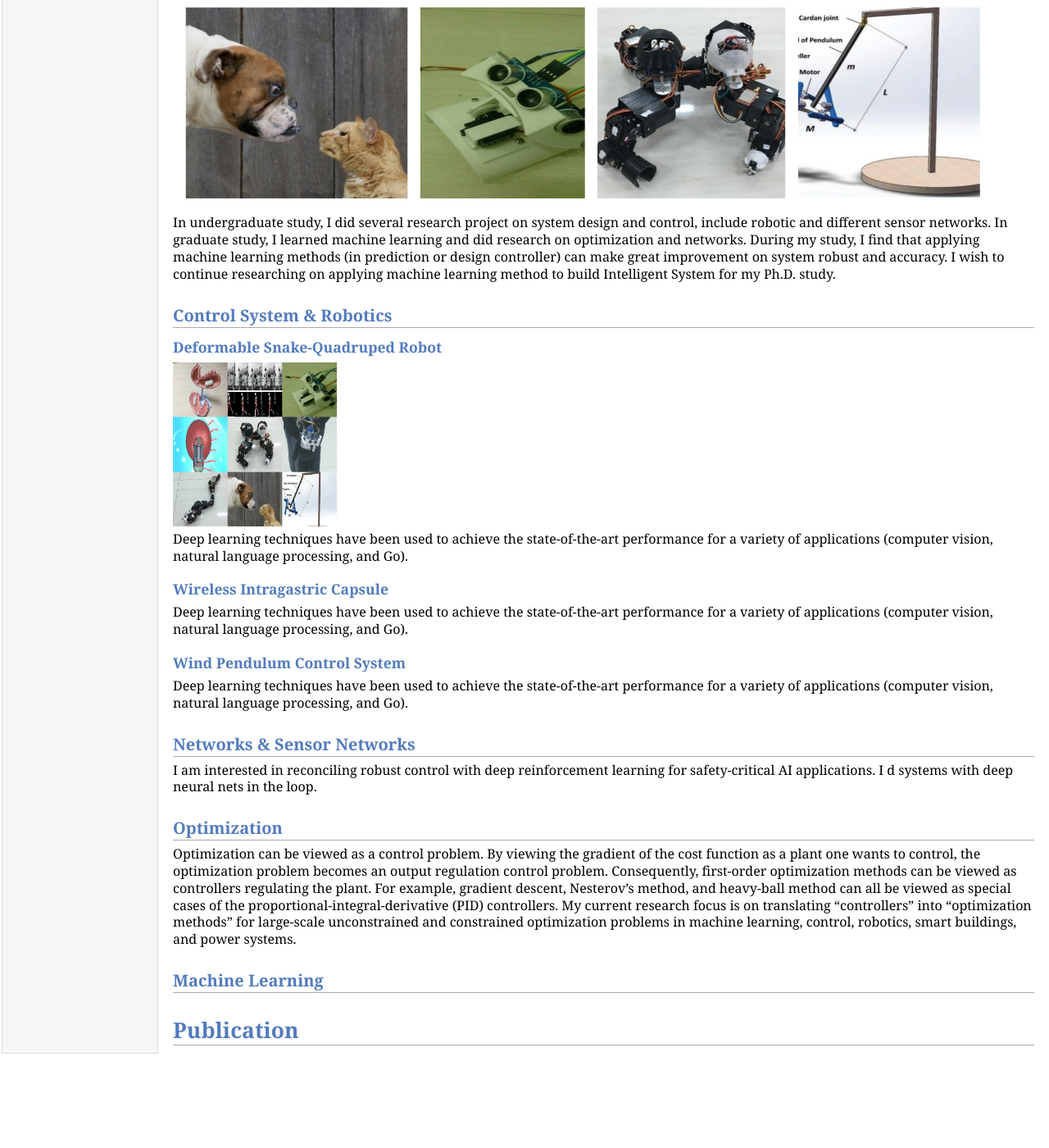
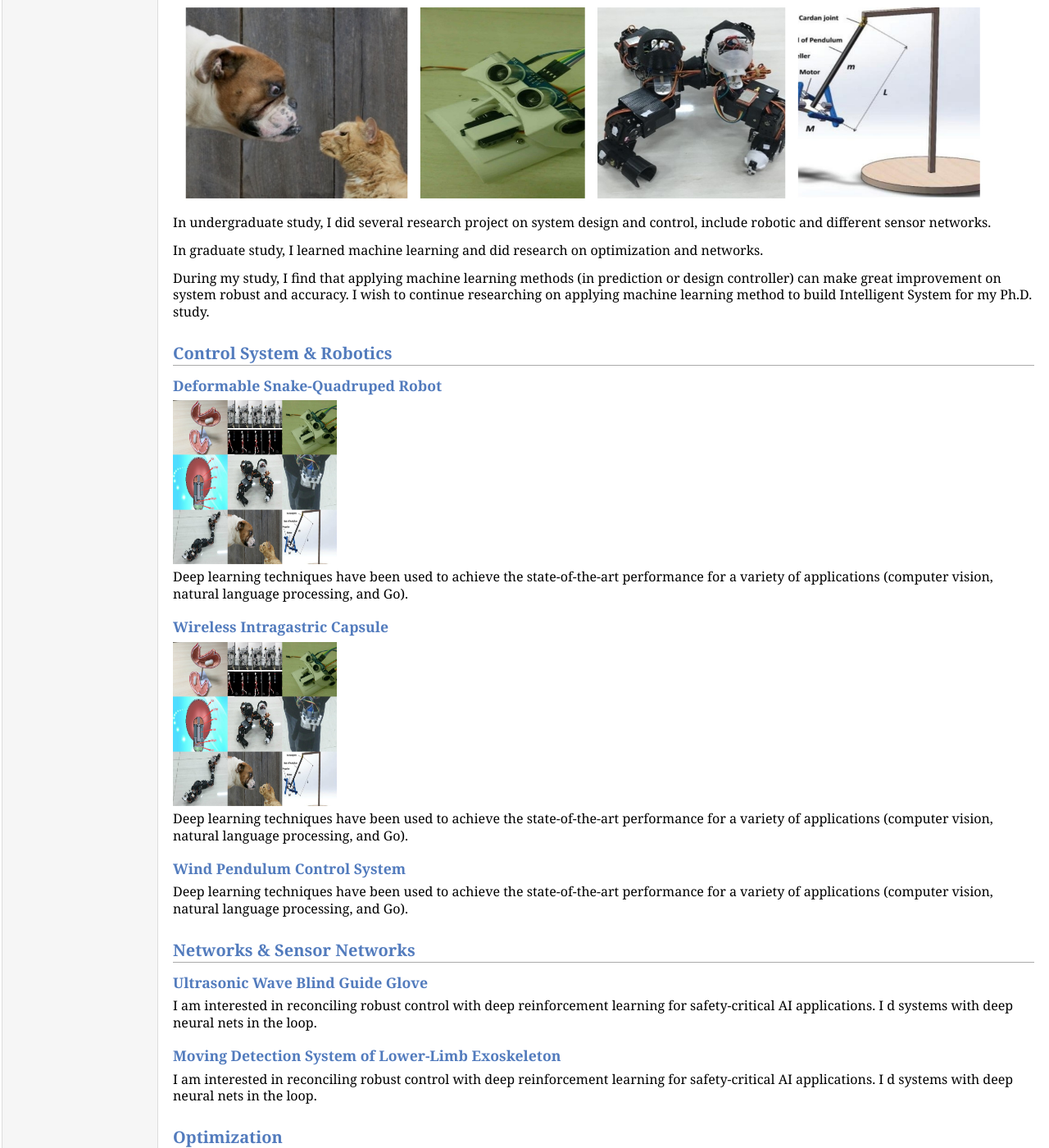
Before and after one commit to dukesky/dukesky.github.io, a Jekyll site: the page research.html, which Jekyll copies as it is, in a window 1280 px wide and 1400 px high, scrolled down 318 px. Shown: the whole window at 82% size. Built offline with Jekyll 4.4.1, drawn with Linux system fonts in a browser that asks for light colours; before the commit the page ends 1613 px from its top, so only the background shows below that; some of the changed text lies outside the part shown.

Commit message:
Update research.html

```diff
--- a/research.html
+++ b/research.html
@@ -23,8 +23,9 @@
 
 <img src="figs/summary_1.jpg" width="1000px" height="500px" />
 
-<p> In undergraduate study, I did several research project on system design and control, include robotic and different sensor networks.
-    In graduate study, I learned machine learning and did research on optimization and networks. During my study, I find that applying machine learning methods (in prediction or design controller)
+<p> In undergraduate study, I did several research project on system design and control, include robotic and different sensor networks.</p>
+<p> In graduate study, I learned machine learning and did research on optimization and networks.</p>
+<p> During my study, I find that applying machine learning methods (in prediction or design controller)
   can make great improvement on system robust and accuracy. I wish to continue researching on applying machine learning method to build Intelligent
   System for my Ph.D. study.
   </p>
@@ -37,22 +38,26 @@
   </p>
 
   <h3>Wireless Intragastric Capsule</h3>
+   <img src="figs/summary.jpg" width="200px" height="200px" />
   <p>Deep learning techniques have been used to achieve the state-of-the-art performance for a variety of applications (computer vision, natural language processing, and Go).
-
   </p>
 
   <h3>Wind Pendulum Control System</h3>
   <p>Deep learning techniques have been used to achieve the state-of-the-art performance for a variety of applications (computer vision, natural language processing, and Go).
-
   </p>
 
 <h2>Networks & Sensor Networks</h2>
+  <h3>Ultrasonic Wave Blind Guide Glove</h3>
+  <p>I am interested in reconciling robust control with deep reinforcement learning for safety-critical AI applications. I
+  d systems with deep neural nets in the loop.  </p>
+
+  <h3>Moving Detection System of Lower-Limb Exoskeleton</h3>
   <p>I am interested in reconciling robust control with deep reinforcement learning for safety-critical AI applications. I
   d systems with deep neural nets in the loop.  </p>
 
 
-
 <h2>Optimization</h2>
+  <h3>Priced Based Priority Queue</h3>
 <p> Optimization can be viewed as a control problem. By viewing the gradient of the cost function
 as a plant one wants to control, the optimization problem becomes an output regulation control problem.
 Consequently, first-order optimization methods can be viewed as controllers regulating the plant. For example, gradient descent,
@@ -62,8 +67,13 @@
 
 
 
+<h2>Machine Learning</h2>
+<h3>Cat vs. Dog facial recognition</h3>
 
-<h2>Machine Learning</h2>
+<h3> Human Emotion Recognition</h3>
+
+<h3> Moive Revenue Prediction and Related Recommend System</h3>
+
 
 <h1>Publication <br /></h1>
 
```
Lines whose indentation alone changed are shown as unchanged.
